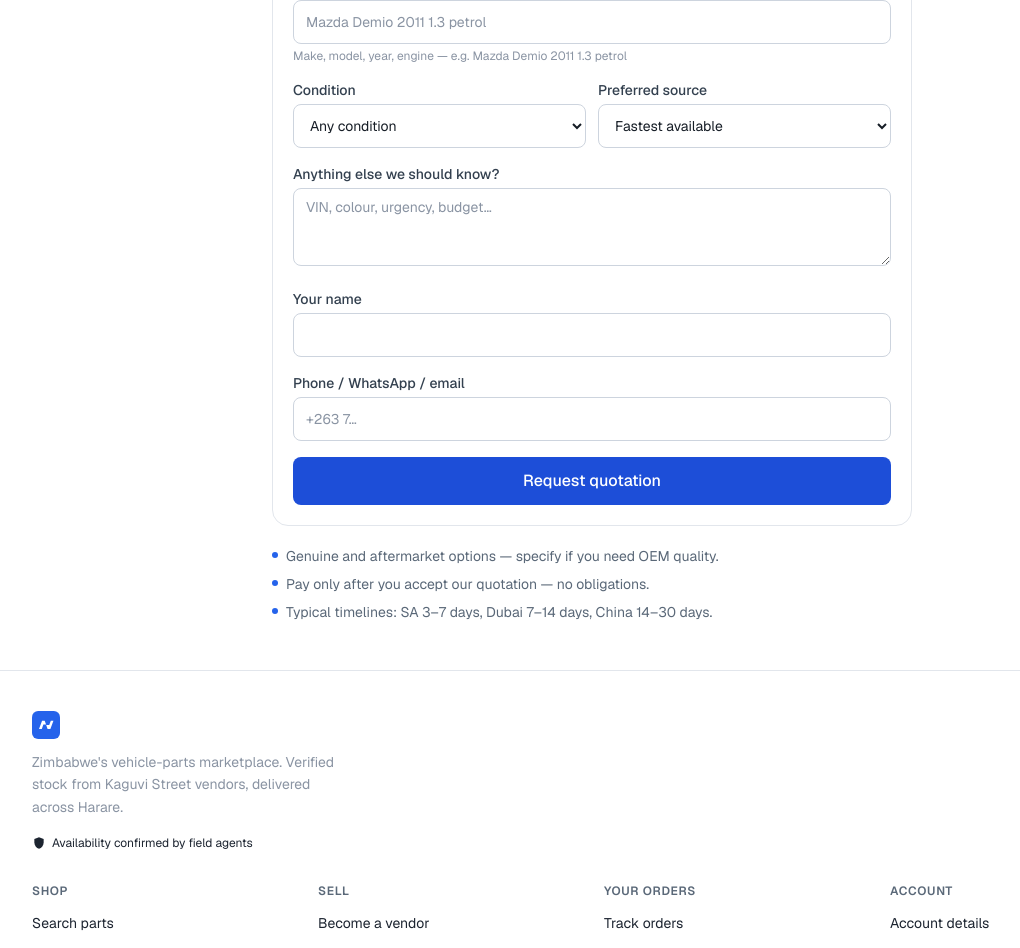
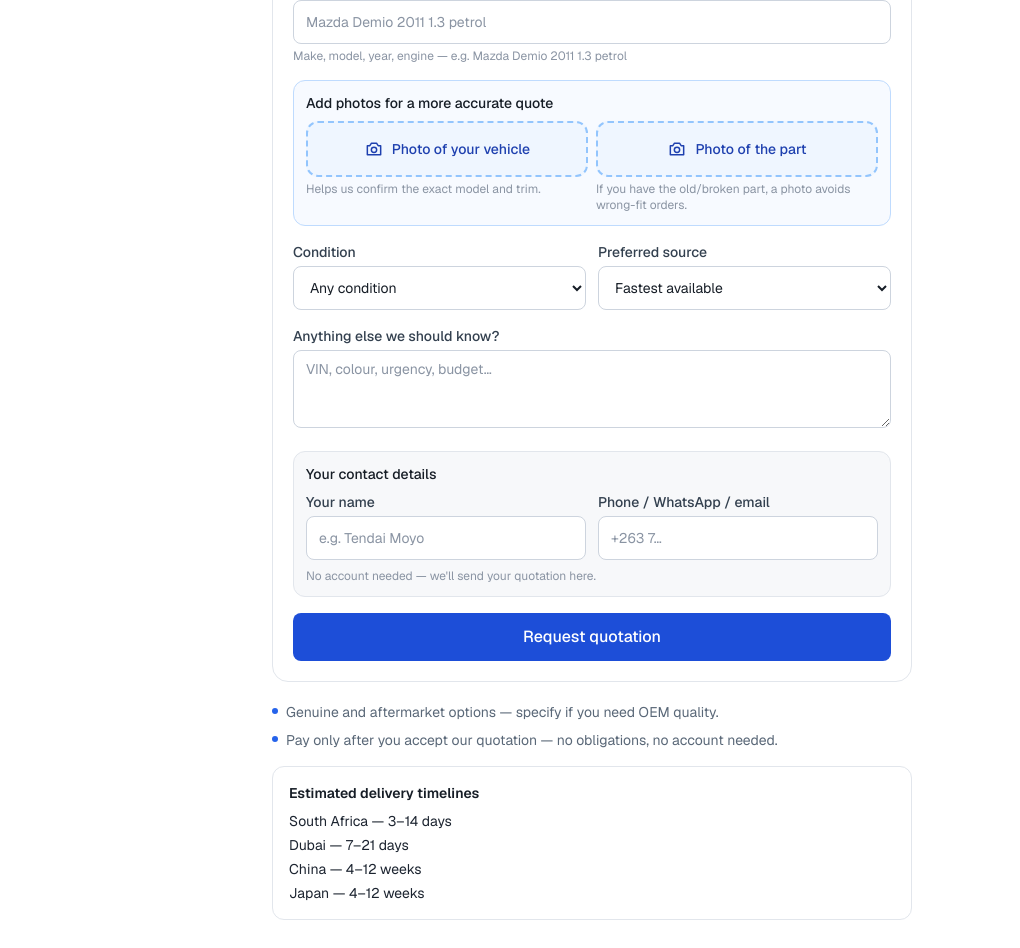
Before and after one commit to Munyah17/carguviapp, a Next.js app: page /request-part in a window 1280 px wide. Shown: the part 400-1348 px from the top of the page, without its empty margins (48-1068 px from the left). Built offline with nearby package versions, Linux system fonts and the light colour scheme; no server answers.

Commit message:
Custom order photos, Japan sourcing, guest-friendly contact capture

```diff
--- a/src/app/admin/(panel)/sourcing/page.tsx
+++ b/src/app/admin/(panel)/sourcing/page.tsx
@@ -21,9 +21,10 @@ const STATUS: Record<string, { label: string; tone: string }> = {
 };
 
 const SOURCE_LABEL: Record<string, string> = {
-  south_africa: "South Africa",
-  dubai: "Dubai",
-  china: "China",
+  south_africa: "South Africa (3–14d)",
+  dubai: "Dubai (7–21d)",
+  china: "China (4–12wk)",
+  japan: "Japan (4–12wk)",
   any: "Fastest",
 };
 
@@ -97,6 +98,28 @@ export default async function AdminSourcingPage() {
                       {r.notes}
                     </p>
                   ) : null}
+                  {r.vehicle_photo_url || r.part_photo_url ? (
+                    <div className="mt-2 flex gap-2">
+                      {[r.vehicle_photo_url, r.part_photo_url]
+                        .filter(Boolean)
+                        .map((url: string) => (
+                          <a
+                            key={url}
+                            href={url}
+                            target="_blank"
+                            rel="noopener"
+                            className="tap"
+                          >
+                            {/* eslint-disable-next-line @next/next/no-img-element */}
+                            <img
+                              src={url}
+                              alt="Request photo"
+                              className="h-20 w-20 rounded-lg border border-surface-200 object-cover"
+                            />
+                          </a>
+                        ))}
+                    </div>
+                  ) : null}
 
                   <form
                     action={updateSourcingRequest}
--- a/src/app/request-part/actions.ts
+++ b/src/app/request-part/actions.ts
@@ -18,6 +18,26 @@ export async function submitSourcingRequest(_prev: { error?: string }, formData:
   if (!contact) return { error: "We need a phone number, WhatsApp or email to send your quotation." };
 
   const admin = createAdminClient();
+
+  // Photos: vehicle + part shots go to the public sourcing-photos bucket.
+  async function uploadPhoto(field: string): Promise<string | null> {
+    const file = formData.get(field);
+    if (!(file instanceof File) || file.size === 0) return null;
+    if (file.size > 8 * 1024 * 1024) return null; // 8MB cap
+    const ext = file.name.split(".").pop()?.toLowerCase() ?? "jpg";
+    const path = `${user?.id ?? "guest"}/${crypto.randomUUID()}.${ext}`;
+    const { error: upErr } = await admin.storage
+      .from("sourcing-photos")
+      .upload(path, file);
+    if (upErr) return null;
+    const { data } = admin.storage.from("sourcing-photos").getPublicUrl(path);
+    return data.publicUrl;
+  }
+  const [vehiclePhoto, partPhoto] = await Promise.all([
+    uploadPhoto("vehicle_photo"),
+    uploadPhoto("part_photo"),
+  ]);
+
   const { error } = await admin.from("sourcing_requests").insert({
     user_id: user?.id ?? null,
     name: String(formData.get("name") ?? "") || null,
@@ -29,6 +49,8 @@ export async function submitSourcingRequest(_prev: { error?: string }, formData:
     quantity: Math.max(1, Number(formData.get("quantity")) || 1),
     notes: String(formData.get("notes") ?? "") || null,
     source_pref: String(formData.get("source") ?? "any"),
+    vehicle_photo_url: vehiclePhoto,
+    part_photo_url: partPhoto,
   });
   if (error) return { error: error.message };
 
--- a/src/app/request-part/page.tsx
+++ b/src/app/request-part/page.tsx
@@ -26,9 +26,10 @@ export default async function RequestPartPage({
       </h1>
       <p className="mt-2 text-sm leading-relaxed text-ink-600">
         Tell us the part you need. Carguvi imports from{" "}
-        <strong>South Africa</strong>, <strong>Dubai</strong> and{" "}
-        <strong>China</strong> — we&apos;ll come back to you with a quotation
-        and delivery timeline <strong>within 48 hours</strong>.
+        <strong>South Africa</strong>, <strong>Dubai</strong>,{" "}
+        <strong>China</strong> and <strong>Japan</strong> — we&apos;ll come back
+        to you with a quotation and delivery timeline{" "}
+        <strong>within 48 hours</strong>.
       </p>
 
       <div className="mt-5 rounded-2xl border border-surface-200 bg-white p-5">
@@ -45,13 +46,21 @@ export default async function RequestPartPage({
         </li>
         <li className="flex gap-2">
           <span className="mt-1.5 h-1.5 w-1.5 shrink-0 rounded-full bg-brand-600" />
-          Pay only after you accept our quotation — no obligations.
-        </li>
-        <li className="flex gap-2">
-          <span className="mt-1.5 h-1.5 w-1.5 shrink-0 rounded-full bg-brand-600" />
-          Typical timelines: SA 3–7 days, Dubai 7–14 days, China 14–30 days.
+          Pay only after you accept our quotation — no obligations, no account
+          needed.
         </li>
       </ul>
+      <div className="mt-4 rounded-xl border border-surface-200 bg-white p-4">
+        <p className="text-sm font-semibold text-ink-900">
+          Estimated delivery timelines
+        </p>
+        <ul className="mt-2 space-y-1 text-sm text-ink-600">
+          <li>South Africa — 3–14 days</li>
+          <li>Dubai — 7–21 days</li>
+          <li>China — 4–12 weeks</li>
+          <li>Japan — 4–12 weeks</li>
+        </ul>
+      </div>
     </div>
   );
 }
--- a/src/app/request-part/request-form.tsx
+++ b/src/app/request-part/request-form.tsx
@@ -1,9 +1,46 @@
 "use client";
 
-import { useActionState } from "react";
+import { useActionState, useRef, useState } from "react";
 import { submitSourcingRequest } from "./actions";
 import { Button } from "@/components/ui/button";
 import { Field, Input, Select, Textarea } from "@/components/ui/input";
+
+function PhotoPicker({
+  name,
+  label,
+  hint,
+}: {
+  name: string;
+  label: string;
+  hint: string;
+}) {
+  const ref = useRef<HTMLInputElement>(null);
+  const [fileName, setFileName] = useState<string>();
+  return (
+    <div>
+      <button
+        type="button"
+        onClick={() => ref.current?.click()}
+        className="tap flex w-full items-center justify-center gap-2 rounded-xl border-2 border-dashed border-brand-300 bg-brand-50 px-4 py-4 text-sm font-medium text-brand-800 hover:border-brand-400 hover:bg-brand-100"
+      >
+        <svg viewBox="0 0 24 24" fill="none" stroke="currentColor" strokeWidth={1.8} className="h-5 w-5" aria-hidden>
+          <path d="M4 8h3l2-3h6l2 3h3v11H4z" strokeLinejoin="round" />
+          <circle cx="12" cy="13" r="3.2" />
+        </svg>
+        {fileName ?? label}
+      </button>
+      <input
+        ref={ref}
+        type="file"
+        name={name}
+        accept="image/*"
+        className="hidden"
+        onChange={(e) => setFileName(e.target.files?.[0]?.name)}
+      />
+      <p className="mt-1 text-xs text-ink-400">{hint}</p>
+    </div>
+  );
+}
 
 export function RequestForm({
   prefillPart,
@@ -41,6 +78,26 @@ export function RequestForm({
       >
         <Input name="vehicle" placeholder="Mazda Demio 2011 1.3 petrol" />
       </Field>
+
+      {/* Photos — biggest driver of accurate quotes */}
+      <div className="rounded-xl border border-brand-200 bg-brand-50/50 p-3">
+        <p className="mb-2 text-sm font-medium text-ink-900">
+          Add photos for a more accurate quote
+        </p>
+        <div className="grid grid-cols-1 gap-2 sm:grid-cols-2">
+          <PhotoPicker
+            name="vehicle_photo"
+            label="Photo of your vehicle"
+            hint="Helps us confirm the exact model and trim."
+          />
+          <PhotoPicker
+            name="part_photo"
+            label="Photo of the part"
+            hint="If you have the old/broken part, a photo avoids wrong-fit orders."
+          />
+        </div>
+      </div>
+
       <div className="grid grid-cols-2 gap-3">
         <Field label="Condition">
           <Select name="condition" defaultValue="any">
@@ -53,9 +110,10 @@ export function RequestForm({
         <Field label="Preferred source">
           <Select name="source" defaultValue="any">
             <option value="any">Fastest available</option>
-            <option value="south_africa">South Africa</option>
-            <option value="dubai">Dubai</option>
-            <option value="china">China</option>
+            <option value="south_africa">South Africa (3–14 days)</option>
+            <option value="dubai">Dubai (7–21 days)</option>
+            <option value="china">China (4–12 weeks)</option>
+            <option value="japan">Japan (4–12 weeks)</option>
           </Select>
         </Field>
       </div>
@@ -67,14 +125,22 @@ export function RequestForm({
         />
       </Field>
       {!signedIn ? (
-        <>
-          <Field label="Your name">
-            <Input name="name" required />
-          </Field>
-          <Field label="Phone / WhatsApp / email">
-            <Input name="contact" required placeholder="+263 7…" />
-          </Field>
-        </>
+        <div className="rounded-xl border border-surface-200 bg-surface-50 p-3">
+          <p className="mb-2 text-sm font-medium text-ink-900">
+            Your contact details
+          </p>
+          <div className="grid grid-cols-1 gap-3 sm:grid-cols-2">
+            <Field label="Your name">
+              <Input name="name" required placeholder="e.g. Tendai Moyo" />
+            </Field>
+            <Field label="Phone / WhatsApp / email">
+              <Input name="contact" required placeholder="+263 7…" />
+            </Field>
+          </div>
+          <p className="mt-2 text-xs text-ink-400">
+            No account needed — we&apos;ll send your quotation here.
+          </p>
+        </div>
       ) : (
         <input type="hidden" name="contact" value="" />
       )}
--- a/src/lib/database.types.ts
+++ b/src/lib/database.types.ts
@@ -1434,6 +1434,7 @@ export type Database = {
           notes: string | null
           part_name: string
           part_number: string | null
+          part_photo_url: string | null
           quantity: number
           quote_amount: number | null
           quote_timeline: string | null
@@ -1442,6 +1443,7 @@ export type Database = {
           updated_at: string
           user_id: string | null
           vehicle_description: string | null
+          vehicle_photo_url: string | null
         }
         Insert: {
           admin_notes?: string | null
@@ -1454,6 +1456,7 @@ export type Database = {
           notes?: string | null
           part_name: string
           part_number?: string | null
+          part_photo_url?: string | null
           quantity?: number
           quote_amount?: number | null
           quote_timeline?: string | null
@@ -1462,6 +1465,7 @@ export type Database = {
           updated_at?: string
           user_id?: string | null
           vehicle_description?: string | null
+          vehicle_photo_url?: string | null
         }
         Update: {
           admin_notes?: string | null
@@ -1474,6 +1478,7 @@ export type Database = {
           notes?: string | null
           part_name?: string
           part_number?: string | null
+          part_photo_url?: string | null
           quantity?: number
           quote_amount?: number | null
           quote_timeline?: string | null
@@ -1482,6 +1487,7 @@ export type Database = {
           updated_at?: string
           user_id?: string | null
           vehicle_description?: string | null
+          vehicle_photo_url?: string | null
         }
         Relationships: [
           {
```
Also changed, not shown: 2 other files (tests, documents, lock files or other folders).
